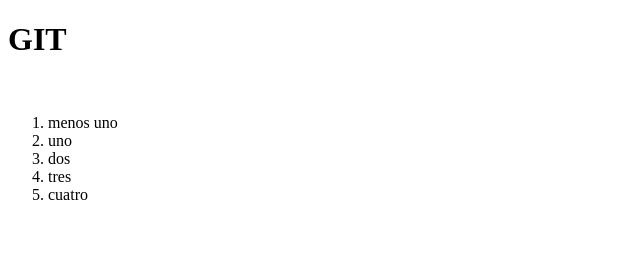
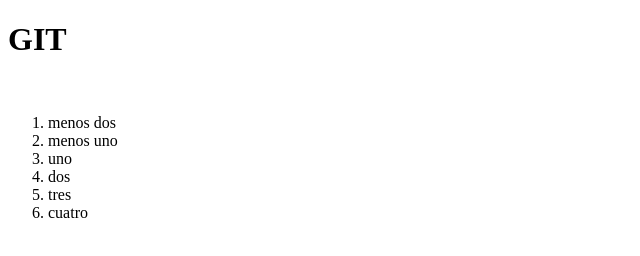
Before and after one commit to Francishuaman/aprobe, a plain HTML site: page index.html in a window 1280 px wide. Shown: the whole page, without its empty margins (0-640 px from the left). Drawn offline with Linux system fonts and the light colour scheme; files that its build step writes are made by us from their sources.

Commit message:
sakfhaysugfs

```diff
--- a/index.html
+++ b/index.html
@@ -11,6 +11,7 @@
 <body>
 	<h1>GIT</h1> <br>
 	<ol id="padre">
+		<li>menos dos</li>
 		<li>menos uno</li>
 
 
```
